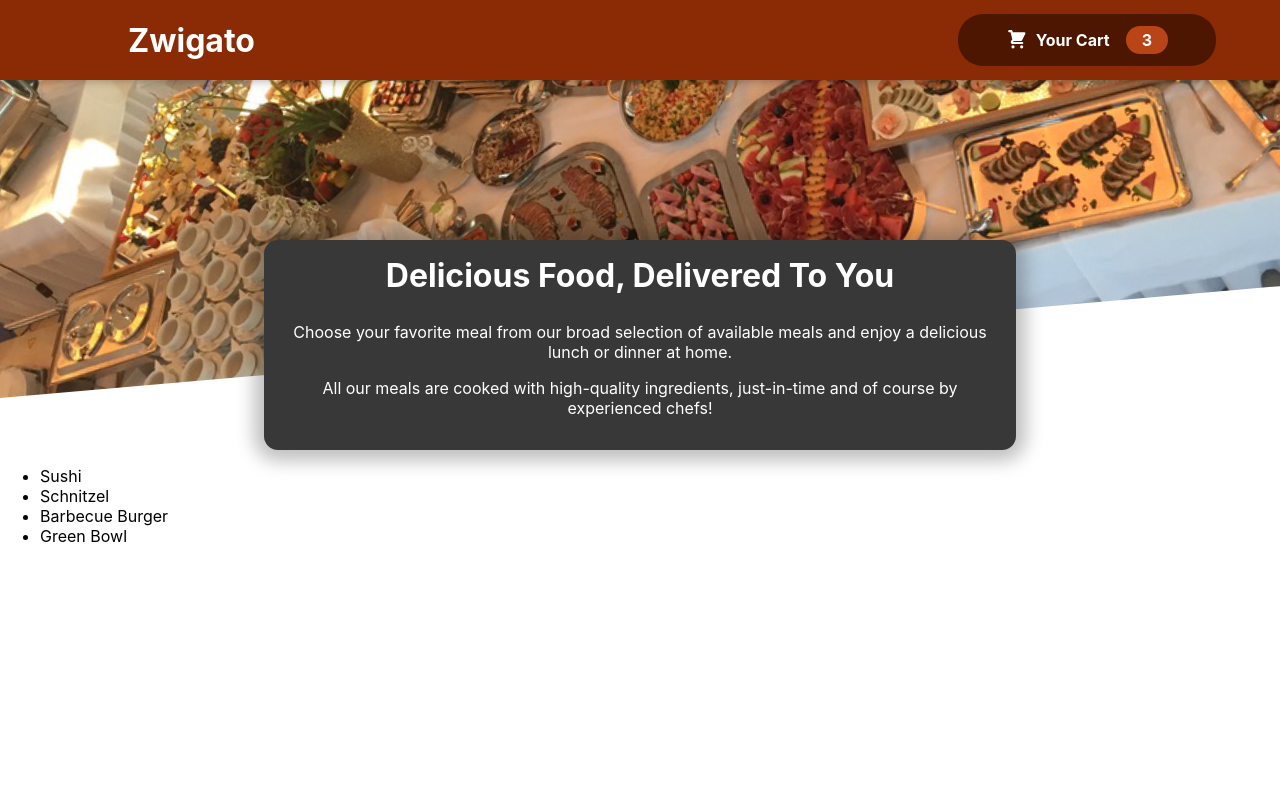
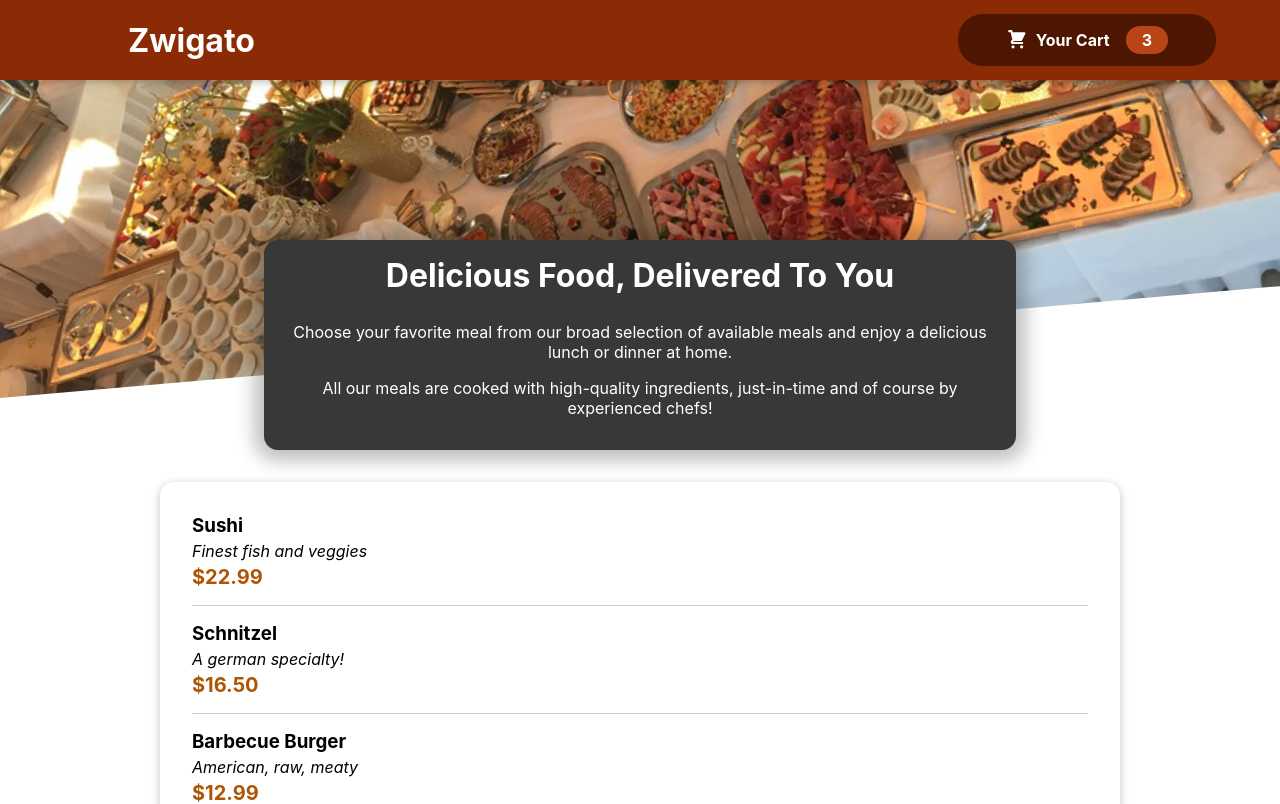
Before and after one commit to Shahbaz-1696/Zwigato, a React (Create React App) app: page / in a window 1280 px wide. Shown: the top 804 px of the page. Built offline with nearby package versions, Linux system fonts and the light colour scheme.

Commit message:
Added Meal Item

```diff
--- a/src/components/Meals/AvailableMeals.jsx
+++ b/src/components/Meals/AvailableMeals.jsx
@@ -1,39 +1,49 @@
+import classes from "./AvailableMeals.module.css";
+import Card from "../UI/Card";
+import MealItem from "./MealItem/MealItem";
 const DUMMY_MEALS = [
   {
-      id: 'm1',
-      name: 'Sushi',
-      description: 'Finest fish and veggies',
+    id: "m1",
+    name: "Sushi",
+    description: "Finest fish and veggies",
     price: 22.99,
   },
   {
-      id: 'm2',
-      name: 'Schnitzel',
-      description: 'A german specialty!',
+    id: "m2",
+    name: "Schnitzel",
+    description: "A german specialty!",
     price: 16.5,
   },
   {
-      id: 'm3',
-      name: 'Barbecue Burger',
-      description: 'American, raw, meaty',
+    id: "m3",
+    name: "Barbecue Burger",
+    description: "American, raw, meaty",
     price: 12.99,
   },
   {
-      id: 'm4',
-      name: 'Green Bowl',
-      description: 'Healthy...and green...',
+    id: "m4",
+    name: "Green Bowl",
+    description: "Healthy...and green...",
     price: 18.99,
   },
 ];
 
 const AvailableMeals = () => {
-    const mealsList = DUMMY_MEALS.map(meal => <li>{meal.name}</li>);
-    return(
-        <section>
+  const mealsList = DUMMY_MEALS.map((meal) => (
+    <MealItem
+      key={meal.id}
+      name={meal.name}
+      description={meal.description}
+      price={meal.price}
+    />
+  ));
+  return (
+    <section className={classes.meals}>
       <ul>
-                {mealsList}
+        <Card>{mealsList}</Card>
       </ul>
     </section>
   );
-}
+};
 
 export default AvailableMeals;
--- /dev/null
+++ b/src/components/Meals/MealItem/MealItem.jsx
@@ -0,0 +1,19 @@
+import classes from './MealItem.module.css';
+
+const MealItem = (props) => {
+    const price = `$${props.price.toFixed(2)}`
+    return(
+        <li className={classes.meal}>
+            <div>
+                <h3>{props.name}</h3>
+                <div className={classes.description}>{props.description}</div>
+                <div className={classes.price}>{price}</div>
+            </div>
+            <div>
+
+            </div>
+        </li>
+    );
+}
+
+export default MealItem;
--- /dev/null
+++ b/src/components/Meals/MealItem/MealItem.module.css
@@ -0,0 +1,22 @@
+.meal {
+    display: flex;
+    justify-content: space-between;
+    margin: 1rem;
+    padding-bottom: 1rem;
+    border-bottom: 1px solid #ccc;
+  }
+
+  .meal h3 {
+    margin: 0 0 0.25rem 0;
+  }
+
+  .description {
+    font-style: italic;
+  }
+
+  .price {
+    margin-top: 0.25rem;
+    font-weight: bold;
+    color: #ad5502;
+    font-size: 1.25rem;
+  }
--- /dev/null
+++ b/src/components/UI/Card.jsx
@@ -0,0 +1,11 @@
+import classes from './Card.module.css';
+
+const Card = (props) => {
+    return(
+        <div className={classes.card}>
+            {props.children}
+        </div>
+    );
+}
+
+export default Card;
--- /dev/null
+++ b/src/components/UI/Card.module.css
@@ -0,0 +1,6 @@
+.card {
+    padding: 1rem;
+    box-shadow: 0 2px 8px rgba(0, 0, 0, 0.25);
+    border-radius: 14px;
+    background-color: white;
+  }
```
Also changed, not shown: src/components/Meals/MealItem/MealItemForm.jsx (added). Lines whose indentation alone changed are shown as unchanged.
